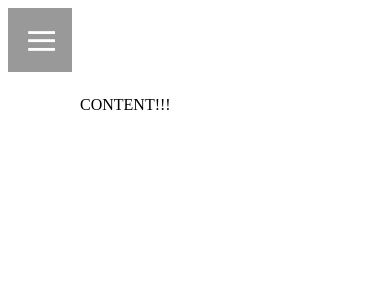
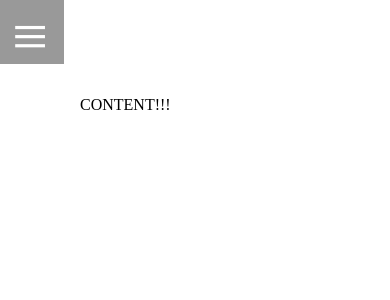
Before and after one commit to youwho42/youwho42.github.io, a PHP site: page / in a window 390 px wide. Shown: the top 300 px of the page. Run offline with PHP 8.4, Linux system fonts and the light colour scheme.

Commit message:
Update style.css

```diff
--- a/css/style.css
+++ b/css/style.css
@@ -6,8 +6,8 @@ input[type=checkbox] {
 }
 label {
   position: absolute;
-  left: 10;
-  top: 10;
+  left: 0;
+  top: 0;
   display: none;
   width: 2em;
   height: 2em;
@@ -45,7 +45,7 @@ nav[role="off-canvas"] {
     right: 0.25em;
     top: 0;
     content: "\2261";
-    font-size: 1.8em;
+    font-size: 2em;
   }
   .content {
     position: absolute;
```
